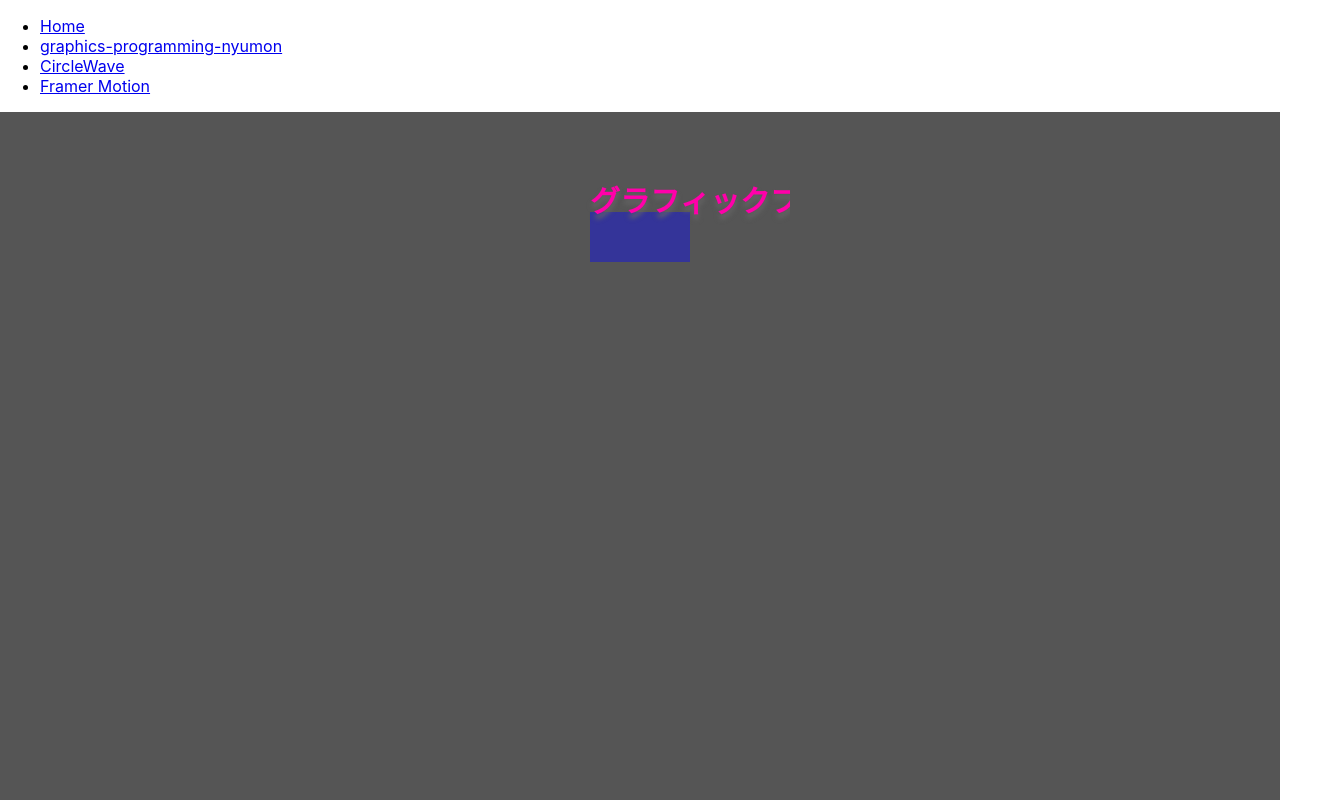
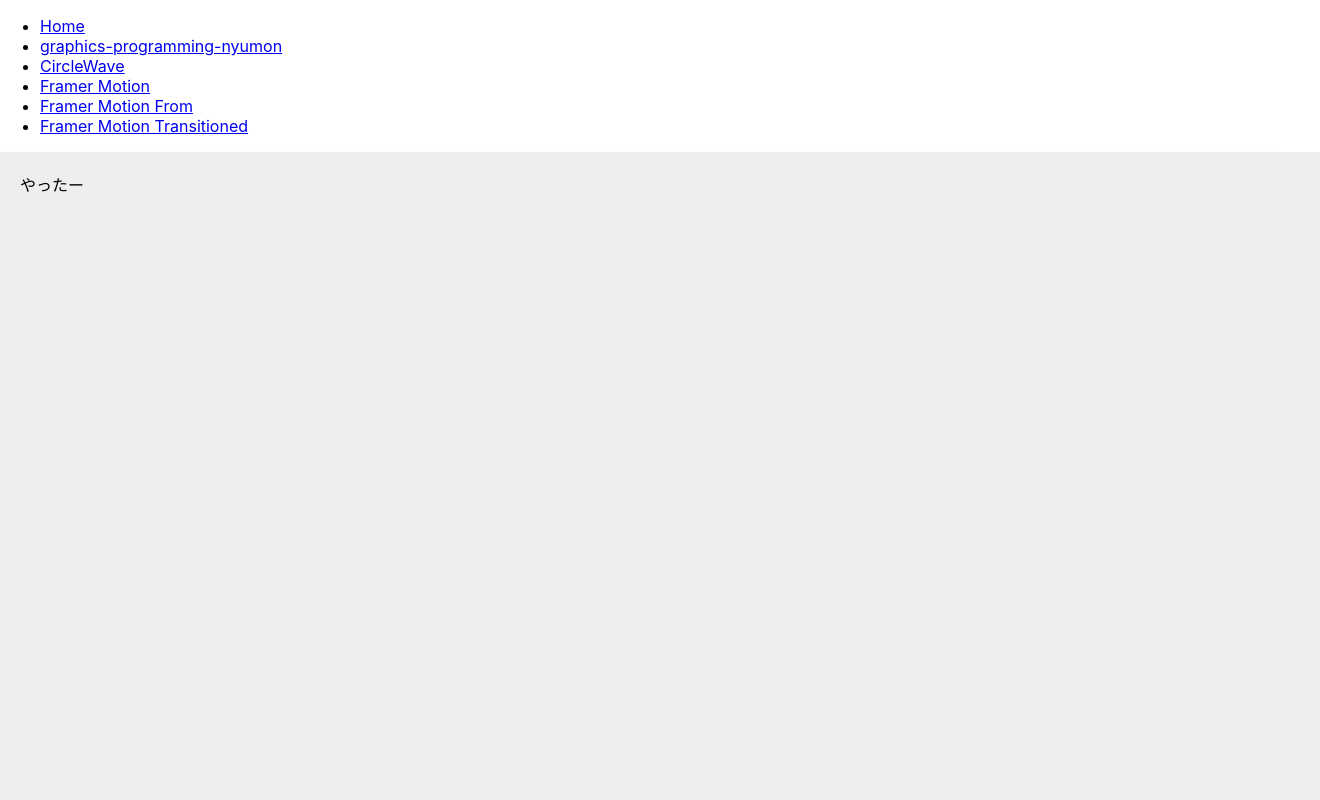
Before and after one commit to kazuyaseki/animation-lab, a React (Create React App) app: page /framer-motion-transitioned in a window 1280 px wide. Shown: the top 800 px of the page, 1320 px wide, since content can reach past the window. Built offline with nearby package versions, Linux system fonts and the light colour scheme.

Commit message:
fun with transition

```diff
--- a/src/App.tsx
+++ b/src/App.tsx
@@ -2,7 +2,10 @@ import React from 'react'
 import { BrowserRouter as Router, Switch, Route, Link } from 'react-router-dom'
 import CircleWave from './pages/CircleWave'
 import FramerMotion from './pages/FramerMotion'
+import FramerMotionTransitioned from './pages/FramerMotionTransitioned'
+import FramerMotionTransitionFrom from './pages/FramerMotionTransitionedFrom'
 import GraphicsProgrammingNyumon from './pages/GraphicsProgrammingNyumon'
+import { AnimatedRoutes, RouteTransition } from './transition/RouteTransition'
 
 export default function App() {
   return (
@@ -22,6 +25,12 @@ export default function App() {
             <li>
               <Link to="/framer-motion">Framer Motion</Link>
             </li>
+            <li>
+              <Link to="/framer-motion-from">Framer Motion From</Link>
+            </li>
+            <li>
+              <Link to="/framer-motion-transitioned">Framer Motion Transitioned</Link>
+            </li>
           </ul>
         </nav>
 
@@ -35,6 +44,14 @@ export default function App() {
           <Route path="/framer-motion">
             <FramerMotion />
           </Route>
+          <AnimatedRoutes exitBeforeEnter initial={false}>
+            <RouteTransition exact path="/framer-motion-from" slide={10}>
+              <FramerMotionTransitionFrom />
+            </RouteTransition>
+            <RouteTransition exact path="/framer-motion-transitioned" slide={10}>
+              <FramerMotionTransitioned />
+            </RouteTransition>
+          </AnimatedRoutes>
           <Route path="/">
             <GraphicsProgrammingNyumon />
           </Route>
--- /dev/null
+++ b/src/pages/FramerMotionTransitioned.tsx
@@ -0,0 +1,22 @@
+import * as React from 'react'
+import styled from 'styled-components'
+import { motion, AnimateSharedLayout, AnimatePresence } from 'framer-motion'
+
+export default function FramerMotionTransitioned() {
+  return (
+    <Layout>
+      <AnimateSharedLayout>
+        <AnimatePresence>
+          <motion.div layoutId="hoge">やったー</motion.div>
+        </AnimatePresence>
+      </AnimateSharedLayout>
+    </Layout>
+  )
+}
+
+const Layout = styled.div`
+  background-color: #eee;
+  width: 100vw;
+  height: 100vh;
+  padding: 20px;
+`
--- /dev/null
+++ b/src/pages/FramerMotionTransitionedFrom.tsx
@@ -0,0 +1,18 @@
+import * as React from 'react'
+import styled from 'styled-components'
+import { motion, AnimateSharedLayout, AnimatePresence } from 'framer-motion'
+
+export default function FramerMotionTransitionFrom() {
+  return (
+    <Layout>
+      <motion.div layoutId="hoge">これ変わるの</motion.div>
+    </Layout>
+  )
+}
+
+const Layout = styled.div`
+  background-color: #ddd;
+  width: 100vw;
+  height: 100vh;
+  padding: 20px;
+`
--- /dev/null
+++ b/src/transition/MountTransition.tsx
@@ -0,0 +1,13 @@
+import { FC } from 'react'
+import { motion } from 'framer-motion'
+
+type Props = {
+  slide?: number
+  slideUp?: number
+}
+
+export const MountTransition: FC<Props> = ({ children, slide = 0, slideUp = 0 }) => (
+  <motion.div exit={{ opacity: 0 }} initial={{ opacity: 0, x: slide, y: slideUp }} animate={{ opacity: 1, x: 0, y: 0 }} style={{ boxShadow: '-4px 4px 4px rgba(0, 0, 0, 0.25)' }}>
+    {children}
+  </motion.div>
+)
--- /dev/null
+++ b/src/transition/RouteTransition.tsx
@@ -0,0 +1,35 @@
+import { FC } from 'react'
+import { AnimatePresence } from 'framer-motion'
+import { Route, Switch, useLocation } from 'react-router-dom'
+import { MountTransition } from './MountTransition'
+
+type Props = {
+  exact?: boolean
+  path: string
+  slide?: number
+  slideUp?: number
+}
+
+export const RouteTransition: FC<Props> = ({ children, exact = false, path, slide = 0, slideUp = 0, ...rest }) => (
+  <Route exact={exact} path={path} {...rest}>
+    <MountTransition slide={slide} slideUp={slideUp}>
+      {children}
+    </MountTransition>
+  </Route>
+)
+
+type RoutesProps = {
+  exitBeforeEnter?: boolean
+  initial?: boolean
+}
+
+export const AnimatedRoutes: FC<RoutesProps> = ({ children, exitBeforeEnter = true, initial = false }) => {
+  const location = useLocation()
+  return (
+    <AnimatePresence exitBeforeEnter={exitBeforeEnter} initial={initial}>
+      <Switch location={location} key={location.pathname}>
+        {children}
+      </Switch>
+    </AnimatePresence>
+  )
+}
```
